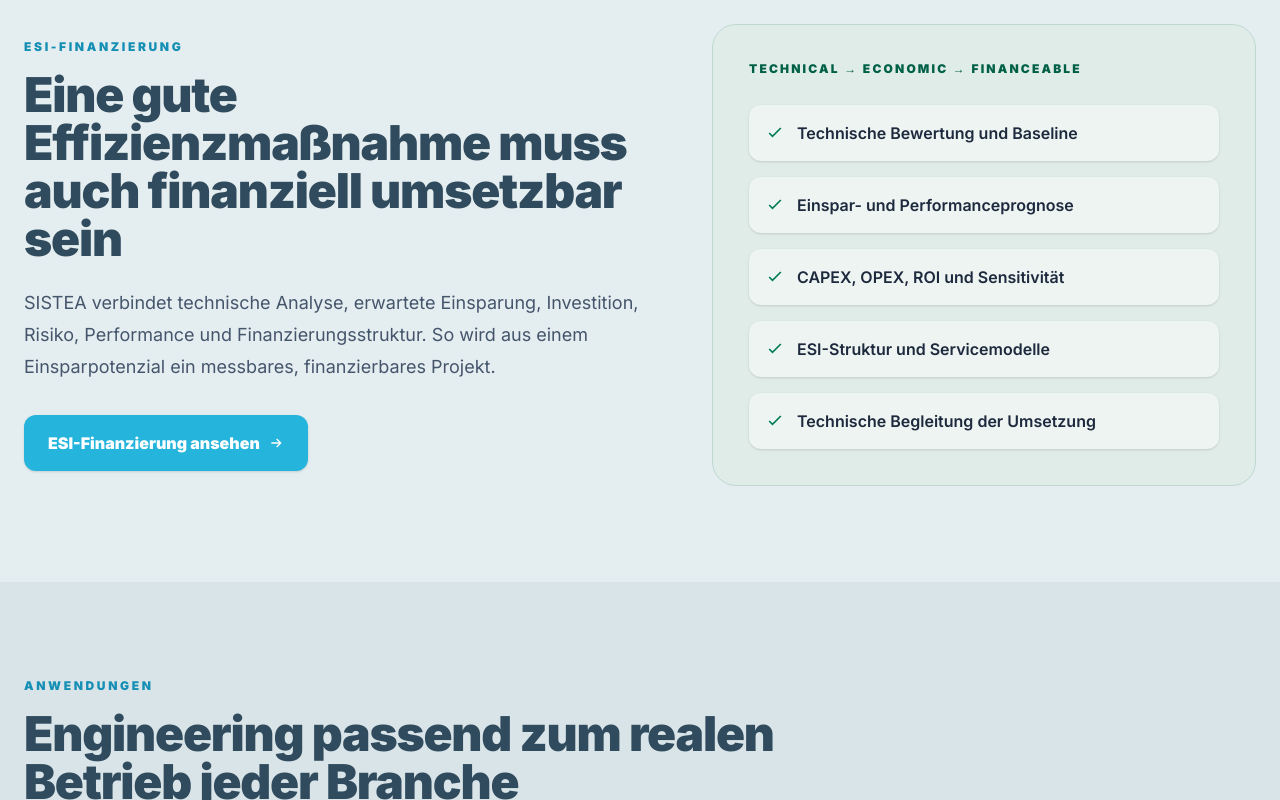
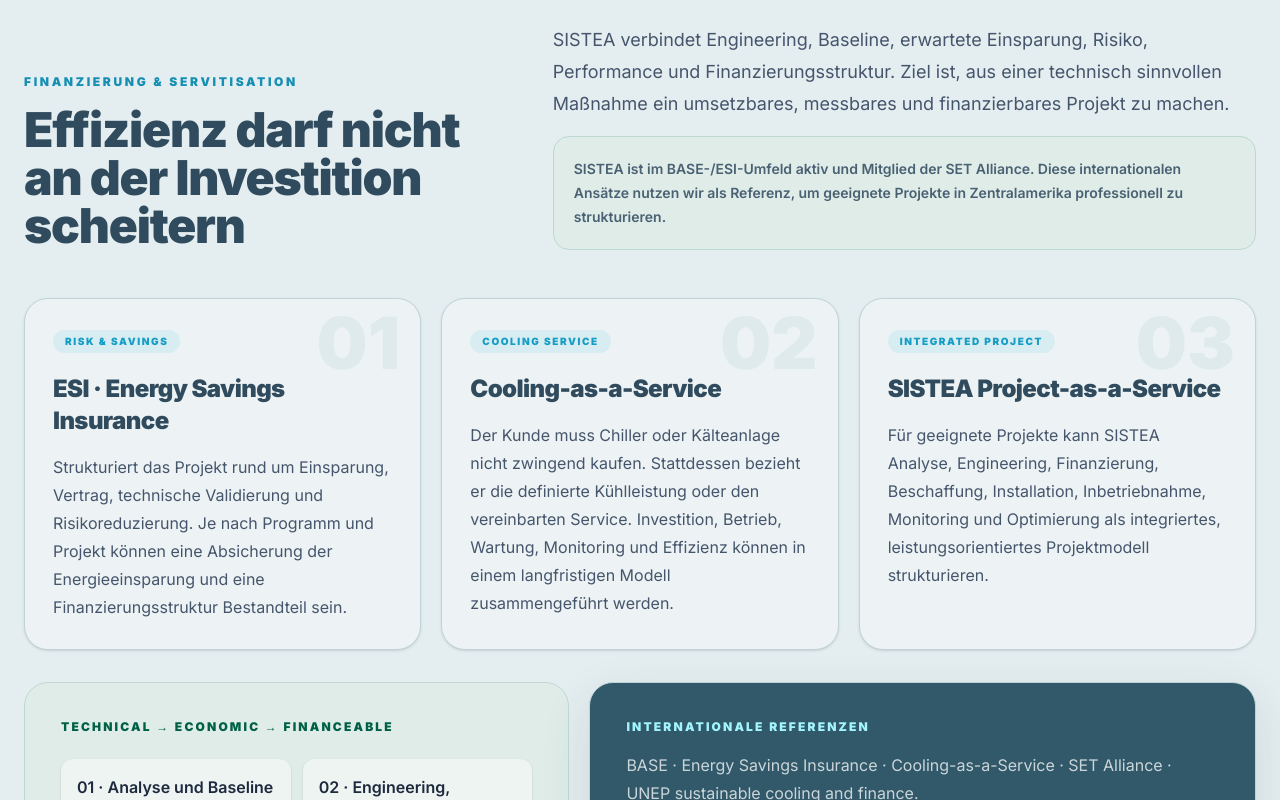
Before and after one commit to andreasreith-glitch/sistea-digital-platform-v4, a Next.js app in the folder sistea-digital-platform/: page /de in a window 1280 px wide. Shown: the part 9440-10240 px from the top of the page. Built offline with nearby package versions, Linux system fonts and the light colour scheme.

Commit message:
Add URLs and update finance section in page.tsx
Added new URLs and updated finance-related text in multiple languages.

```diff
--- a/sistea-digital-platform/src/app/[locale]/page.tsx
+++ b/sistea-digital-platform/src/app/[locale]/page.tsx
@@ -9,6 +9,11 @@
 const APP_URL = "https://jolly-wood-2bda.andreas-reith.workers.dev";
 const AMAZON_URL = "https://www.amazon.com/author/andreasreith";
 const WHATSAPP_URL = "https://wa.me/50377282624";
+const BASE_ESI_URL = "https://energy-base.org/projects/energy-savings-insurance-europe/";
+const BASE_CAAS_URL = "https://energy-base.org/projects/cooling-as-a-service-initiative/";
+const SET_ALLIANCE_URL = "https://set-alliance.org/";
+const UNEP_CAAS_URL = "https://www.unep.org/index.php/events/webinar/cooling-service-catalyzing-innovation-and-efficiency";
+const UNEP_COOLING_FINANCE_URL = "https://www.unep.org/resources/publication/cooler-finance-mobilizing-investment-developing-worlds-sustainable-cooling";
 
 const translations = {
   es: {
@@ -121,18 +126,25 @@
     ],
     booksButton: "Ver la serie en Amazon",
     booksLinkText: "Disponible en alemán, inglés y español según edición.",
-    financeEyebrow: "ESI Financing",
-    financeTitle: "Una buena medida de eficiencia también debe ser ejecutable financieramente",
+    financeEyebrow: "Financiamiento & Servitización",
+    financeTitle: "La eficiencia no debe fracasar por falta de inversión",
     financeText:
-      "SISTEA combina análisis técnico, ahorro esperado, inversión, riesgo, desempeño y estructura financiera. Así una oportunidad de ahorro puede convertirse en un proyecto bancable y medible.",
+      "SISTEA conecta ingeniería, línea base, ahorro esperado, riesgo, desempeño y estructura financiera. El objetivo es convertir una buena medida técnica en un proyecto ejecutable, medible y financieramente estructurado.",
+    financeModels: [
+      ["ESI · Energy Savings Insurance", "Estructura el proyecto alrededor de ahorro, contrato, validación técnica y reducción del riesgo. Según el programa y el proyecto, puede incorporar seguro de ahorro y una estructura de financiamiento."],
+      ["Cooling-as-a-Service", "El cliente no necesariamente compra el chiller o la planta de refrigeración. Contrata la capacidad o el servicio de enfriamiento definido, mientras inversión, operación, mantenimiento, monitoreo y eficiencia pueden integrarse en un modelo de largo plazo."],
+      ["SISTEA Project-as-a-Service", "Para proyectos adecuados, SISTEA puede estructurar análisis, ingeniería, financiamiento, compra, instalación, puesta en marcha, monitoreo y optimización como una solución integrada orientada al desempeño."],
+    ],
     financePoints: [
-      "Evaluación técnica y línea base",
-      "Estimación de ahorro y desempeño",
-      "CAPEX, OPEX, ROI y sensibilidad",
-      "Estructuración ESI y modelos de servicio",
-      "Seguimiento técnico durante la implementación",
+      "01 · Análisis y línea base",
+      "02 · Ingeniería, CAPEX/OPEX y ahorro",
+      "03 · Selección del modelo financiero o de servicio",
+      "04 · Implementación, medición y optimización",
     ],
-    financeButton: "Conocer financiamiento ESI",
+    financeMembership: "SISTEA participa en el ecosistema BASE / ESI y es miembro de la SET Alliance. Utilizamos estos marcos como referencia para estructurar proyectos adecuados en Centroamérica.",
+    financeDetailButton: "Ver modelos de financiamiento en detalle",
+    financeButton: "Solicitar evaluación de financiamiento",
+    financeSourcesLabel: "Referencias internacionales",
     industriesEyebrow: "Aplicaciones",
     industriesTitle: "Ingeniería adaptada a la operación real de cada sector",
     industries: [
@@ -277,12 +289,25 @@
     ],
     booksButton: "View the series on Amazon",
     booksLinkText: "Available in German, English and Spanish depending on edition.",
-    financeEyebrow: "ESI Financing",
-    financeTitle: "A strong efficiency measure must also be financially executable",
+    financeEyebrow: "Financing & Servitization",
+    financeTitle: "Efficiency should not fail because of the investment barrier",
     financeText:
-      "SISTEA combines technical analysis, expected savings, investment, risk, performance and financing structure. This turns a savings opportunity into a measurable, bankable project.",
-    financePoints: ["Technical assessment and baseline", "Savings and performance estimate", "CAPEX, OPEX, ROI and sensitivity", "ESI structure and service models", "Technical follow-up during implementation"],
-    financeButton: "Explore ESI financing",
+      "SISTEA connects engineering, baseline, expected savings, risk, performance and financing structure. The objective is to turn a sound technical measure into an executable, measurable and financeable project.",
+    financeModels: [
+      ["ESI · Energy Savings Insurance", "Structures the project around savings, contracts, technical validation and risk reduction. Depending on the program and project, it may include energy-savings insurance and a financing structure."],
+      ["Cooling-as-a-Service", "The customer does not necessarily purchase the chiller or refrigeration plant. Instead, the required cooling capacity or defined service is contracted while investment, operation, maintenance, monitoring and efficiency can be integrated into a long-term model."],
+      ["SISTEA Project-as-a-Service", "For suitable projects, SISTEA can structure analysis, engineering, financing, procurement, installation, commissioning, monitoring and optimization as an integrated performance-oriented solution."],
+    ],
+    financePoints: [
+      "01 · Analysis and baseline",
+      "02 · Engineering, CAPEX/OPEX and savings",
+      "03 · Select financing or service model",
+      "04 · Implementation, measurement and optimization",
+    ],
+    financeMembership: "SISTEA participates in the BASE / ESI ecosystem and is a member of the SET Alliance. We use these frameworks as references when structuring suitable projects in Central America.",
+    financeDetailButton: "Explore financing models in detail",
+    financeButton: "Request financing assessment",
+    financeSourcesLabel: "International references",
     industriesEyebrow: "Applications",
     industriesTitle: "Engineering adapted to each sector's real operating conditions",
     industries: [
@@ -427,12 +452,25 @@
     ],
     booksButton: "Serie bei Amazon ansehen",
     booksLinkText: "Je nach Ausgabe auf Deutsch, Englisch und Spanisch verfügbar.",
-    financeEyebrow: "ESI-Finanzierung",
-    financeTitle: "Eine gute Effizienzmaßnahme muss auch finanziell umsetzbar sein",
+    financeEyebrow: "Finanzierung & Servitisation",
+    financeTitle: "Effizienz darf nicht an der Investition scheitern",
     financeText:
-      "SISTEA verbindet technische Analyse, erwartete Einsparung, Investition, Risiko, Performance und Finanzierungsstruktur. So wird aus einem Einsparpotenzial ein messbares, finanzierbares Projekt.",
-    financePoints: ["Technische Bewertung und Baseline", "Einspar- und Performanceprognose", "CAPEX, OPEX, ROI und Sensitivität", "ESI-Struktur und Servicemodelle", "Technische Begleitung der Umsetzung"],
-    financeButton: "ESI-Finanzierung ansehen",
+      "SISTEA verbindet Engineering, Baseline, erwartete Einsparung, Risiko, Performance und Finanzierungsstruktur. Ziel ist, aus einer technisch sinnvollen Maßnahme ein umsetzbares, messbares und finanzierbares Projekt zu machen.",
+    financeModels: [
+      ["ESI · Energy Savings Insurance", "Strukturiert das Projekt rund um Einsparung, Vertrag, technische Validierung und Risikoreduzierung. Je nach Programm und Projekt können eine Absicherung der Energieeinsparung und eine Finanzierungsstruktur Bestandteil sein."],
+      ["Cooling-as-a-Service", "Der Kunde muss Chiller oder Kälteanlage nicht zwingend kaufen. Stattdessen bezieht er die definierte Kühlleistung oder den vereinbarten Service. Investition, Betrieb, Wartung, Monitoring und Effizienz können in einem langfristigen Modell zusammengeführt werden."],
+      ["SISTEA Project-as-a-Service", "Für geeignete Projekte kann SISTEA Analyse, Engineering, Finanzierung, Beschaffung, Installation, Inbetriebnahme, Monitoring und Optimierung als integriertes, leistungsorientiertes Projektmodell strukturieren."],
+    ],
+    financePoints: [
+      "01 · Analyse und Baseline",
+      "02 · Engineering, CAPEX/OPEX und Einsparung",
+      "03 · Finanzierungs- oder Servicemodell auswählen",
+      "04 · Umsetzung, Messung und Optimierung",
+    ],
+    financeMembership: "SISTEA ist im BASE-/ESI-Umfeld aktiv und Mitglied der SET Alliance. Diese internationalen Ansätze nutzen wir als Referenz, um geeignete Projekte in Zentralamerika professionell zu strukturieren.",
+    financeDetailButton: "Finanzierungsmodelle im Detail ansehen",
+    financeButton: "Finanzierungsprüfung anfragen",
+    financeSourcesLabel: "Internationale Referenzen",
     industriesEyebrow: "Anwendungen",
     industriesTitle: "Engineering passend zum realen Betrieb jeder Branche",
     industries: [
@@ -1097,24 +1135,56 @@
         </section>
 
         <section id="esi" className="bg-[#e4edef] px-6 py-24">
-          <div className="mx-auto grid max-w-7xl gap-12 lg:grid-cols-[1fr_.85fr] lg:items-center">
+          <div className="mx-auto max-w-7xl">
+            <div className="grid gap-10 lg:grid-cols-[.82fr_1.18fr] lg:items-end">
               <div>
                 <Eyebrow>{t.financeEyebrow}</Eyebrow>
                 <h2 className="mt-4 text-3xl font-black tracking-tight text-[#304b5d] sm:text-4xl lg:text-5xl">{t.financeTitle}</h2>
-              <p className="mt-6 text-lg leading-8 text-slate-600">{t.financeText}</p>
-              <Link href={`/${currentLocale}/esi`} className="mt-8 inline-flex items-center gap-2 rounded-xl bg-[#25b4dc] px-6 py-4 font-black text-white shadow-sm transition hover:bg-[#159dc5]">
-                {t.financeButton}<ArrowIcon />
-              </Link>
               </div>
+              <div>
+                <p className="text-lg leading-8 text-slate-600">{t.financeText}</p>
+                <p className="mt-4 rounded-2xl border border-[#bcd8d2] bg-[#dfece8] p-5 text-sm font-semibold leading-6 text-[#496172]">{t.financeMembership}</p>
+              </div>
+            </div>
+
+            <div className="mt-12 grid gap-5 lg:grid-cols-3">
+              {t.financeModels.map(([title, body], index) => (
+                <article key={title} className="group relative overflow-hidden rounded-3xl border border-[#bfd3d8] bg-[#edf3f4] p-7 shadow-sm transition duration-300 hover:-translate-y-1 hover:shadow-xl">
+                  <div className="absolute right-5 top-2 text-7xl font-black text-[#dfeaec]">0{index + 1}</div>
+                  <div className="relative">
+                    <div className="inline-flex rounded-full bg-[#d8edf1] px-3 py-1 text-[10px] font-black uppercase tracking-[.16em] text-[#159dc5]">
+                      {index === 0 ? "Risk & Savings" : index === 1 ? "Cooling Service" : "Integrated Project"}
+                    </div>
+                    <h3 className="mt-5 text-2xl font-black tracking-tight text-[#304b5d]">{title}</h3>
+                    <p className="mt-4 leading-7 text-slate-600">{body}</p>
+                  </div>
+                </article>
+              ))}
+            </div>
+
+            <div className="mt-8 grid gap-5 lg:grid-cols-[.9fr_1.1fr]">
               <div className="rounded-3xl border border-[#bfd9d2] bg-[#dfece8] p-7 sm:p-9">
                 <div className="text-xs font-black uppercase tracking-[.18em] text-emerald-800">Technical → Economic → Financeable</div>
-              <div className="mt-7 space-y-4">
+                <div className="mt-6 grid gap-3 sm:grid-cols-2">
                   {t.financePoints.map((point) => (
-                  <div key={point} className="flex items-start gap-3 rounded-xl bg-[#eef4f2] p-4 text-slate-800 shadow-sm">
-                    <span className="mt-0.5 text-emerald-700"><CheckIcon /></span>
-                    <span className="font-semibold leading-6">{point}</span>
+                    <div key={point} className="rounded-xl bg-[#eef4f2] p-4 font-semibold leading-6 text-slate-800 shadow-sm">{point}</div>
+                  ))}
                 </div>
-                ))}
+              </div>
+
+              <div className="rounded-3xl border border-[#bdd3da] bg-[#31596a] p-7 text-white shadow-[0_18px_50px_rgba(48,75,93,.12)] sm:p-9">
+                <div className="text-xs font-black uppercase tracking-[.18em] text-cyan-200">{t.financeSourcesLabel}</div>
+                <p className="mt-4 max-w-3xl leading-7 text-white/75">
+                  BASE · Energy Savings Insurance · Cooling-as-a-Service · SET Alliance · UNEP sustainable cooling and finance.
+                </p>
+                <div className="mt-6 flex flex-col gap-3 sm:flex-row sm:flex-wrap">
+                  <Link href={`/${currentLocale}/financing`} className="inline-flex items-center justify-center gap-2 rounded-xl bg-[#25b4dc] px-6 py-4 font-black text-white transition hover:bg-[#159dc5]">
+                    {t.financeDetailButton}<ArrowIcon />
+                  </Link>
+                  <a href="#contact" className="inline-flex items-center justify-center gap-2 rounded-xl border border-white/25 bg-white/10 px-6 py-4 font-black text-white backdrop-blur transition hover:bg-white/20">
+                    {t.financeButton}<ArrowIcon />
+                  </a>
+                </div>
               </div>
             </div>
           </div>
```
Lines whose indentation alone changed are shown as unchanged.
